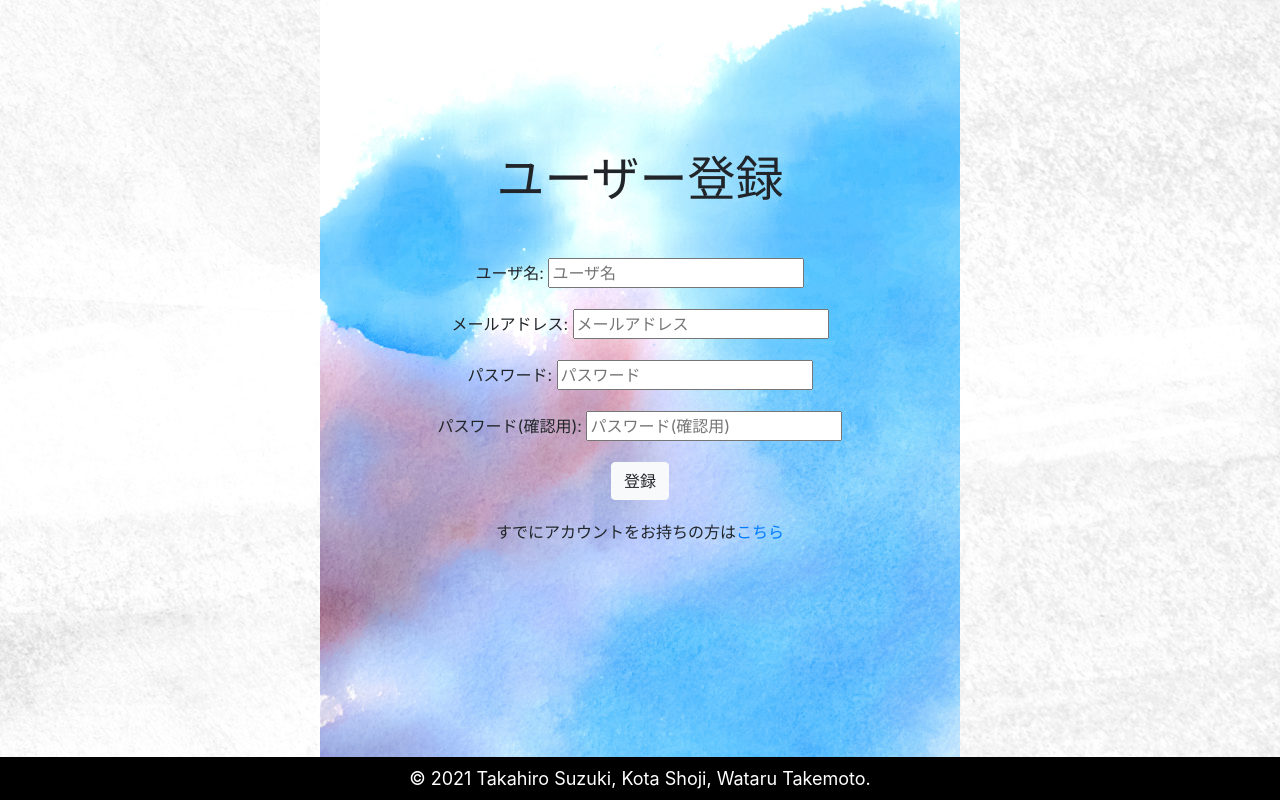
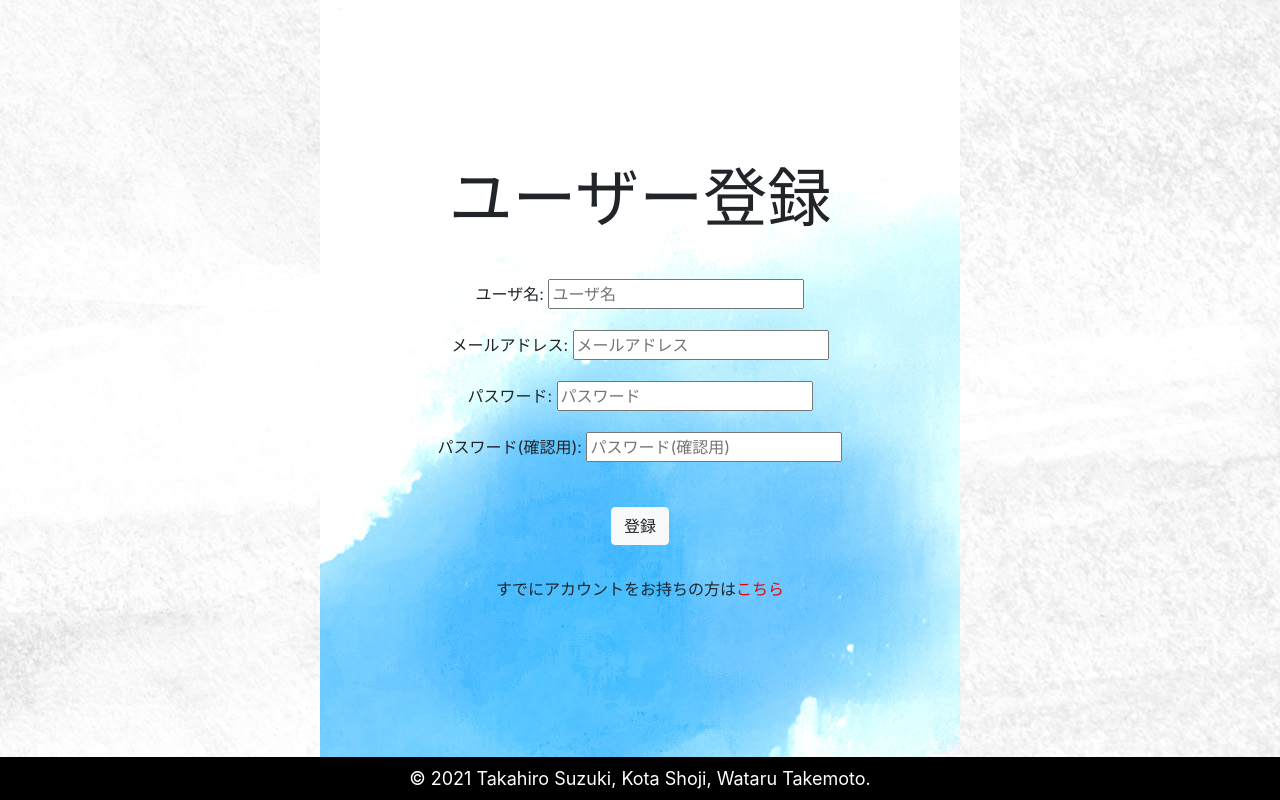
Before and after one commit to ktanonymous/sketch, a Django app: page /accounts/signup/ in a window 1280 px wide. Run offline with Django 3.2, Linux system fonts and the light colour scheme; some libraries are stand-ins or nearby versions.

Commit message:
change margin-parameter for login-page and signup-page

```diff
--- a/templates/allauth/account/base.html
+++ b/templates/allauth/account/base.html
@@ -20,11 +20,11 @@
     {% block head %}{% endblock %}
   </head>
 
-  <body style="background-image: url({% static 'img/white_background.jpeg' %});">
+  <body style="background-image: url({% static 'img/white_background.jpeg' %})">
     <div class="container-fluid">
       <div class="row align-items-center">
         <div class="col-3"></div>
-        <div class="col-6" style="background-image: url({% static 'img/water_background.jpeg' %}); background-size:cover">
+        <div class="col-6" style="height:100vh; background-image: url({% static 'img/water_background.jpeg' %});">
           {% block content %}{% endblock %}
         </div>
         <div class="col-3"></div>
--- a/templates/allauth/account/signup.html
+++ b/templates/allauth/account/signup.html
@@ -3,9 +3,9 @@
 {% block title %}ユーザー登録{% endblock %}
 
 {% block content %}
-<div style="padding:100px 0px 200px">
-  <h1 style="text-align:center; font-size:300%;  margin:50px 0px 50px;">ユーザー登録</h1>
-  <form class="signup" id="signup_form" method="post" action="{% url 'account_signup' %}" style="text-align:center">
+<div>
+  <h1 style="text-align:center; font-size:400%; margin-top:20vh">ユーザー登録</h1>
+  <form class="signup" id="signup_form" method="post" action="{% url 'account_signup' %}" style="text-align:center; margin-top:7%">
     {% csrf_token %}
     <p>
       <label for="id_username">ユーザ名:</label>
@@ -31,9 +31,9 @@
     <input type="hidden" name="{{ redirect_field_name }}" value="{{ redirect_field_value }}" />
     {% endif %}
 
-    <button class="btn btn-light" type="submit">登録</button>
+    <button class="btn btn-light" type="submit" style="margin-top:3vh">登録</button>
   </form>
 
-  <p style="text-align:center; margin:20px">すでにアカウントをお持ちの方は<a href="{{ login_url }}">こちら</a></p>
-  </div>>
+  <p style="text-align:center; margin-top:4vh">すでにアカウントをお持ちの方は<a href="{{ login_url }}" style="color:rgb(228, 7, 7)">こちら</a></p>
+  </div>
 {% endblock %}
```
Also changed, not shown: templates/allauth/account/login.html (+5 -5 lines), base/templates/base.html (line endings or trailing spaces), 1 other file.
